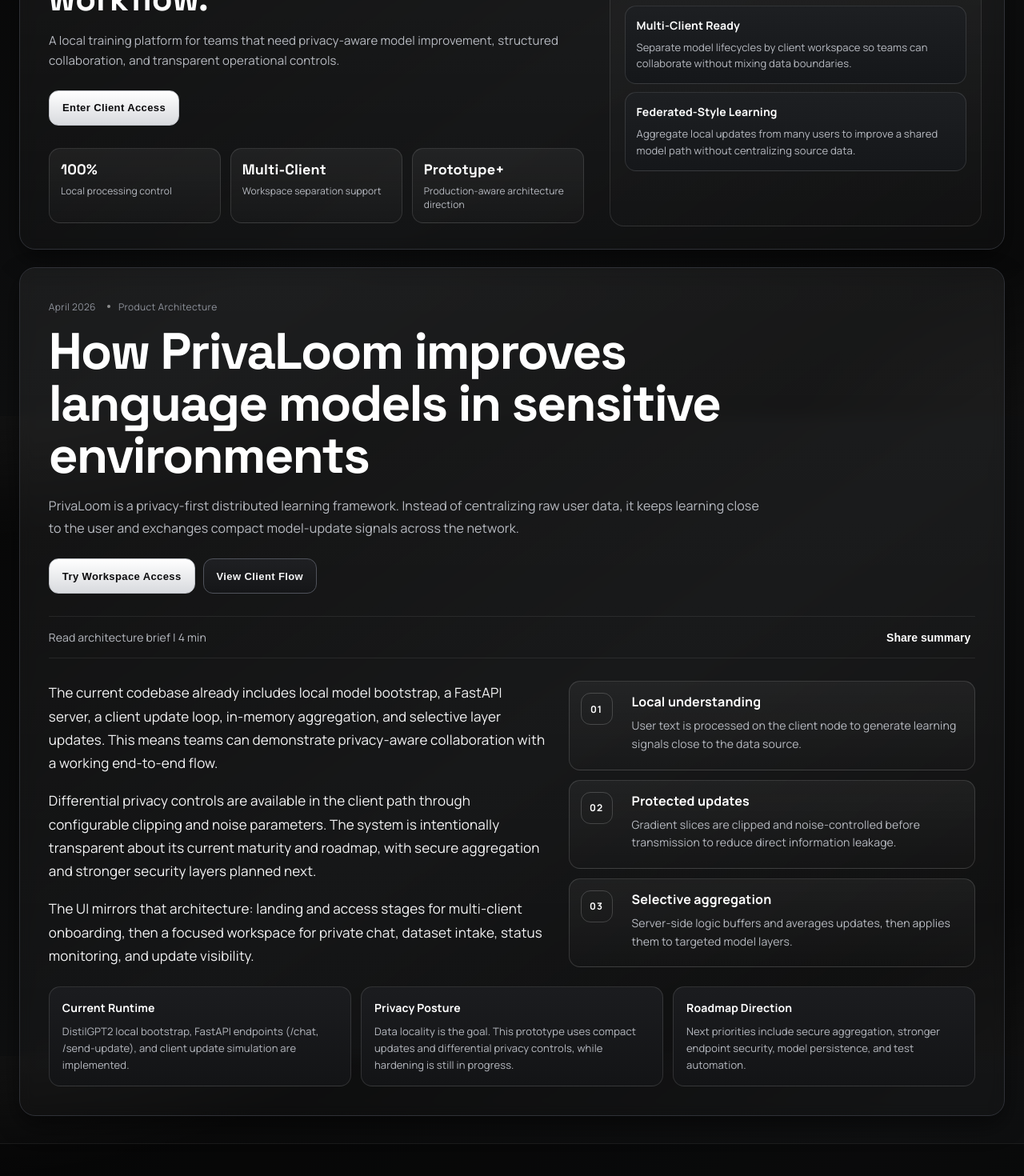
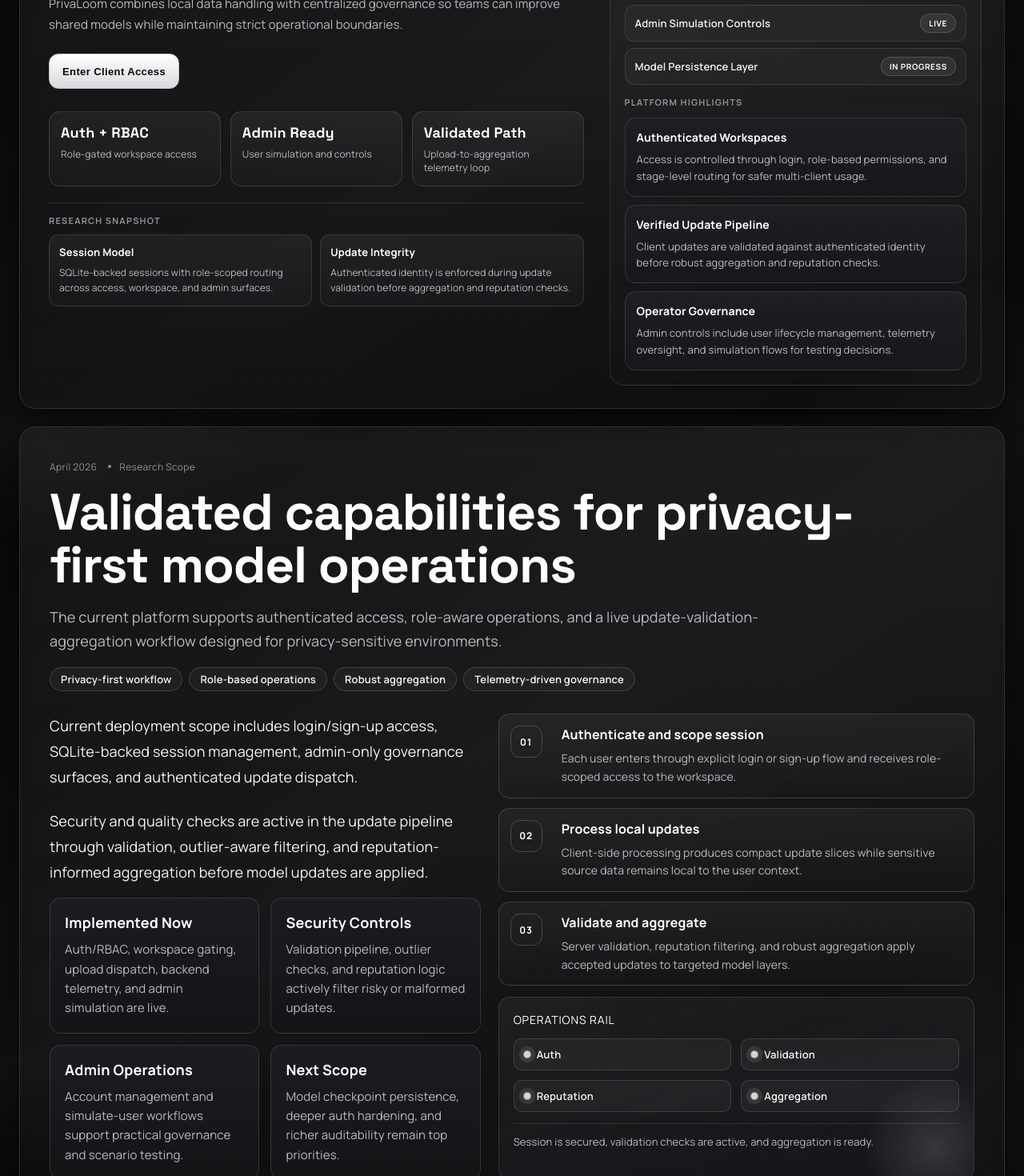
Before and after one commit to hitwesh/PrivaLoom, a React (Vite) app in the folder frontend/: page / in a window 1280 px wide. Shown: the part 280-1750 px from the top of the page at 80% size. Built offline with nearby package versions, Linux system fonts and the light colour scheme; no server answers.

Commit message:
feat: Revamp architecture and landing pages with enhanced authentication and visual updates

```diff
--- a/frontend/components/ArchitecturePage.jsx
+++ b/frontend/components/ArchitecturePage.jsx
@@ -1,28 +1,48 @@
 const systemLayers = [
   {
-    title: "Client Learning Node",
-    copy: "Sensitive user data is processed locally. The client computes compact learning signals close to the data source.",
+    title: "Access and Identity Layer",
+    copy: "Authentication, session tokens, and role checks gate every protected endpoint and workspace surface.",
   },
   {
-    title: "Privacy Guardrail",
-    copy: "Updates are prepared with clipping and controlled noise before being sent to the aggregation channel.",
+    title: "Client Processing Node",
+    copy: "Sensitive data stays local while the client computes compact update slices for collaborative learning.",
   },
   {
-    title: "Aggregation Service",
-    copy: "The server receives update slices from multiple clients and applies averaged updates to selected model layers.",
+    title: "Validation and Reputation Pipeline",
+    copy: "Server-side checks validate structure, bounds, and trust signals before updates are accepted.",
   },
   {
-    title: "Workspace Control",
-    copy: "Teams monitor document intake, model status, and activity signals through an operator-focused UI.",
+    title: "Robust Aggregation Core",
+    copy: "Accepted updates are buffered, filtered, and aggregated using byzantine-aware methods before model application.",
+  },
+  {
+    title: "Operator Workspace",
+    copy: "Admin telemetry, account governance, and simulate-user controls provide practical operational oversight.",
   },
 ];
 
 const flow = [
-  "User data is processed on the local client.",
-  "The model computes compact update slices.",
-  "Protected updates are sent to the server.",
-  "Server aggregates updates across clients.",
-  "Selected model layers receive averaged improvements.",
+  "User authenticates and receives a role-scoped session.",
+  "Local client computes compact update slices from private context.",
+  "Authenticated updates are transmitted with canonical user identity.",
+  "Validation, outlier checks, and reputation filtering gate acceptance.",
+  "Robust aggregation applies vetted updates to selected model layers.",
+  "Workspace telemetry surfaces system health and operator controls.",
+];
+
+const scopeTracks = [
+  {
+    title: "Live in Current Scope",
+    copy: "Auth/RBAC, admin account lifecycle, user simulation flow, and protected API paths are implemented.",
+  },
+  {
+    title: "Security in Operation",
+    copy: "Validation pipeline, reputation filtering, and security event collection actively influence update handling.",
+  },
+  {
+    title: "Active Next Steps",
+    copy: "Model checkpoint persistence, stronger auth hardening, and expanded test depth remain priority workstreams.",
+  },
 ];
 
 export default function ArchitecturePage({ onStart }) {
@@ -32,8 +52,8 @@
         <p className="landing-eyebrow">System Architecture</p>
         <h1>How PrivaLoom coordinates privacy-first model improvement</h1>
         <p className="architecture-copy">
-          PrivaLoom combines local client learning with centralized aggregation so teams can improve
-          shared language models while keeping sensitive source data within each user environment.
+          The platform now combines authenticated workspace access, local update generation,
+          validation-first ingestion, and operator governance into one end-to-end learning system.
         </p>
 
         <div className="architecture-grid">
@@ -54,6 +74,15 @@
           </ol>
         </div>
 
+        <div className="architecture-scope-grid">
+          {scopeTracks.map((item) => (
+            <article key={item.title} className="architecture-scope-card">
+              <h3>{item.title}</h3>
+              <p>{item.copy}</p>
+            </article>
+          ))}
+        </div>
+
         <div className="architecture-actions">
           <button className="btn-primary" type="button" onClick={onStart}>
             Open Client Access
--- a/frontend/components/LandingPage.jsx
+++ b/frontend/components/LandingPage.jsx
@@ -1,50 +1,81 @@
 const valueCards = [
   {
-    title: "Private by Default",
-    copy: "Keep sensitive training context on-device and transmit compact learning signals instead of raw datasets.",
+    title: "Authenticated Workspaces",
+    copy: "Access is controlled through login, role-based permissions, and stage-level routing for safer multi-client usage.",
   },
   {
-    title: "Multi-Client Ready",
-    copy: "Separate model lifecycles by client workspace so teams can collaborate without mixing data boundaries.",
+    title: "Verified Update Pipeline",
+    copy: "Client updates are validated against authenticated identity before robust aggregation and reputation checks.",
   },
   {
-    title: "Federated-Style Learning",
-    copy: "Aggregate local updates from many users to improve a shared model path without centralizing source data.",
+    title: "Operator Governance",
+    copy: "Admin controls include user lifecycle management, telemetry oversight, and simulation flows for testing decisions.",
   },
 ];
 
 const flowSteps = [
   {
     step: "01",
-    title: "Local understanding",
-    copy: "User text is processed on the client node to generate learning signals close to the data source.",
+    title: "Authenticate and scope session",
+    copy: "Each user enters through explicit login or sign-up flow and receives role-scoped access to the workspace.",
   },
   {
     step: "02",
-    title: "Protected updates",
-    copy: "Gradient slices are clipped and noise-controlled before transmission to reduce direct information leakage.",
+    title: "Process local updates",
+    copy: "Client-side processing produces compact update slices while sensitive source data remains local to the user context.",
   },
   {
     step: "03",
-    title: "Selective aggregation",
-    copy: "Server-side logic buffers and averages updates, then applies them to targeted model layers.",
+    title: "Validate and aggregate",
+    copy: "Server validation, reputation filtering, and robust aggregation apply accepted updates to targeted model layers.",
   },
 ];
 
 const projectFacts = [
   {
-    title: "Current Runtime",
-    copy: "DistilGPT2 local bootstrap, FastAPI endpoints (/chat, /send-update), and client update simulation are implemented.",
+    title: "Implemented Now",
+    copy: "Auth/RBAC, workspace gating, upload dispatch, backend telemetry, and admin simulation are live.",
   },
   {
-    title: "Privacy Posture",
-    copy: "Data locality is the goal. This prototype uses compact updates and differential privacy controls, while hardening is still in progress.",
+    title: "Security Controls",
+    copy: "Validation pipeline, outlier checks, and reputation logic actively filter risky or malformed updates.",
   },
   {
-    title: "Roadmap Direction",
-    copy: "Next priorities include secure aggregation, stronger endpoint security, model persistence, and test automation.",
+    title: "Admin Operations",
+    copy: "Account management and simulate-user workflows support practical governance and scenario testing.",
+  },
+  {
+    title: "Next Scope",
+    copy: "Model checkpoint persistence, deeper auth hardening, and richer auditability remain top priorities.",
   },
 ];
+
+const scopeStatus = [
+  { label: "Authentication + RBAC", state: "Live" },
+  { label: "Upload Validation + Aggregation", state: "Live" },
+  { label: "Admin Simulation Controls", state: "Live" },
+  { label: "Model Persistence Layer", state: "In progress" },
+];
+
+const researchTags = [
+  "Privacy-first workflow",
+  "Role-based operations",
+  "Robust aggregation",
+  "Telemetry-driven governance",
+];
+
+const researchSnapshot = [
+  {
+    title: "Session Model",
+    copy: "SQLite-backed sessions with role-scoped routing across access, workspace, and admin surfaces.",
+  },
+  {
+    title: "Update Integrity",
+    copy: "Authenticated identity is enforced during update validation before aggregation and reputation checks.",
+  },
+];
+
+const projectSignals = ["Auth", "Validation", "Reputation", "Aggregation"];
 
 export default function LandingPage({ onStart }) {
   return (
@@ -52,11 +83,11 @@
       <div className="landing-content">
         <div className="landing-panel card-surface">
           <div className="landing-main">
-            <p className="landing-eyebrow">PrivaLoom</p>
-            <h1>Build private AI models with a professional multi-client workflow.</h1>
+            <p className="landing-eyebrow">Research Overview</p>
+            <h1>Private model improvement for regulated, multi-client teams.</h1>
             <p className="landing-copy">
-              A local training platform for teams that need privacy-aware model improvement,
-              structured collaboration, and transparent operational controls.
+              PrivaLoom combines local data handling with centralized governance so teams can
+              improve shared models while maintaining strict operational boundaries.
             </p>
 
             <div className="landing-actions">
@@ -67,21 +98,43 @@
 
             <div className="landing-metrics">
               <article>
-                <h3>100%</h3>
-                <p>Local processing control</p>
+                <h3>Auth + RBAC</h3>
+                <p>Role-gated workspace access</p>
               </article>
               <article>
-                <h3>Multi-Client</h3>
-                <p>Workspace separation support</p>
+                <h3>Admin Ready</h3>
+                <p>User simulation and controls</p>
               </article>
               <article>
-                <h3>Prototype+</h3>
-                <p>Production-aware architecture direction</p>
+                <h3>Validated Path</h3>
+                <p>Upload-to-aggregation telemetry loop</p>
               </article>
+            </div>
+
+            <div className="landing-snapshot">
+              <p className="landing-snapshot-title">Research Snapshot</p>
+              <div className="landing-snapshot-grid">
+                {researchSnapshot.map((item) => (
+                  <article key={item.title} className="landing-snapshot-card">
+                    <h4>{item.title}</h4>
+                    <p>{item.copy}</p>
+                  </article>
+                ))}
+              </div>
             </div>
           </div>
 
           <aside className="landing-side">
+            <p className="landing-side-title">Current Scope</p>
+            <div className="landing-scope-list">
+              {scopeStatus.map((item) => (
+                <article key={item.label} className="landing-scope-item">
+                  <p>{item.label}</p>
+                  <span>{item.state}</span>
+                </article>
+              ))}
+            </div>
+
             <p className="landing-side-title">Platform Highlights</p>
             <div className="landing-card-list">
               {valueCards.map((card) => (
@@ -97,51 +150,47 @@
         <article className="project-article card-surface">
           <p className="project-meta">
             <span>April 2026</span>
-            <span>Product Architecture</span>
+            <span>Research Scope</span>
           </p>
-          <h2>How PrivaLoom improves language models in sensitive environments</h2>
+          <h2>Validated capabilities for privacy-first model operations</h2>
           <p className="project-lead">
-            PrivaLoom is a privacy-first distributed learning framework. Instead of centralizing raw
-            user data, it keeps learning close to the user and exchanges compact model-update
-            signals across the network.
+            The current platform supports authenticated access, role-aware operations, and a live
+            update-validation-aggregation workflow designed for privacy-sensitive environments.
           </p>
 
-          <div className="project-actions">
-            <button className="btn-primary" type="button" onClick={onStart}>
-              Try Workspace Access
-            </button>
-            <button className="btn-ghost" type="button" onClick={onStart}>
-              View Client Flow
-            </button>
-          </div>
-
-          <div className="project-utility-row">
-            <p>Read architecture brief | 4 min</p>
-            <button className="project-share-btn" type="button">
-              Share summary
-            </button>
+          <div className="project-tag-row">
+            {researchTags.map((tag) => (
+              <span key={tag} className="project-tag">
+                {tag}
+              </span>
+            ))}
           </div>
 
           <div className="project-body">
+            <div className="project-main-column">
               <div className="project-body-copy">
                 <p>
-                The current codebase already includes local model bootstrap, a FastAPI server, a
-                client update loop, in-memory aggregation, and selective layer updates. This means
-                teams can demonstrate privacy-aware collaboration with a working end-to-end flow.
+                  Current deployment scope includes login/sign-up access, SQLite-backed session
+                  management, admin-only governance surfaces, and authenticated update dispatch.
                 </p>
                 <p>
-                Differential privacy controls are available in the client path through configurable
-                clipping and noise parameters. The system is intentionally transparent about its
-                current maturity and roadmap, with secure aggregation and stronger security layers
-                planned next.
-              </p>
-              <p>
-                The UI mirrors that architecture: landing and access stages for multi-client
-                onboarding, then a focused workspace for private chat, dataset intake, status
-                monitoring, and update visibility.
+                  Security and quality checks are active in the update pipeline through validation,
+                  outlier-aware filtering, and reputation-informed aggregation before model updates
+                  are applied.
                 </p>
               </div>
 
+              <div className="project-facts-grid">
+                {projectFacts.map((item) => (
+                  <article key={item.title} className="project-fact-card">
+                    <h3>{item.title}</h3>
+                    <p>{item.copy}</p>
+                  </article>
+                ))}
+              </div>
+            </div>
+
+            <div className="project-side-column">
               <ol className="project-flow-list">
                 {flowSteps.map((item) => (
                   <li key={item.title} className="project-flow-item">
@@ -153,15 +202,23 @@
                   </li>
                 ))}
               </ol>
+
+              <div className="project-side-fill">
+                <p className="project-side-fill-title">Operations Rail</p>
+                <div className="project-side-signal-grid">
+                  {projectSignals.map((item) => (
+                    <article key={item} className="project-side-signal">
+                      <span className="project-signal-dot" aria-hidden="true" />
+                      <p>{item}</p>
+                    </article>
+                  ))}
                 </div>
 
-          <div className="project-facts-grid">
-            {projectFacts.map((item) => (
-              <article key={item.title} className="project-fact-card">
-                <h3>{item.title}</h3>
-                <p>{item.copy}</p>
-              </article>
-            ))}
+                <p className="project-side-note">
+                  Session is secured, validation checks are active, and aggregation is ready.
+                </p>
+              </div>
+            </div>
           </div>
         </article>
       </div>
--- a/frontend/styles.css
+++ b/frontend/styles.css
@@ -494,6 +494,48 @@
   font-size: 12px;
 }
 
+.landing-snapshot {
+  margin-top: 20px;
+  padding-top: 14px;
+  border-top: 1px solid rgba(255, 255, 255, 0.1);
+}
+
+.landing-snapshot-title {
+  margin: 0;
+  color: var(--text-subtle);
+  font-size: 11px;
+  letter-spacing: 0.11em;
+  text-transform: uppercase;
+  font-weight: 700;
+}
+
+.landing-snapshot-grid {
+  margin-top: 10px;
+  display: grid;
+  grid-template-columns: repeat(2, minmax(0, 1fr));
+  gap: 10px;
+}
+
+.landing-snapshot-card {
+  border: 1px solid rgba(255, 255, 255, 0.12);
+  border-radius: 12px;
+  padding: 12px;
+  background: linear-gradient(180deg, rgba(255, 255, 255, 0.05), rgba(255, 255, 255, 0.02));
+}
+
+.landing-snapshot-card h4 {
+  margin: 0;
+  color: var(--white);
+  font-size: 13px;
+}
+
+.landing-snapshot-card p {
+  margin: 8px 0 0;
+  color: var(--text-soft);
+  font-size: 12px;
+  line-height: 1.58;
+}
+
 .landing-side {
   border: 1px solid rgba(255, 255, 255, 0.1);
   border-radius: 18px;
@@ -508,6 +550,47 @@
   letter-spacing: 0.11em;
   text-transform: uppercase;
   font-weight: 700;
+}
+
+.landing-scope-list {
+  margin-top: 12px;
+  margin-bottom: 14px;
+  display: grid;
+  gap: 8px;
+}
+
+.landing-scope-item {
+  display: flex;
+  align-items: center;
+  justify-content: space-between;
+  gap: 10px;
+  border: 1px solid rgba(255, 255, 255, 0.11);
+  border-radius: 12px;
+  padding: 10px 12px;
+  background: rgba(255, 255, 255, 0.03);
+}
+
+.landing-scope-item p {
+  margin: 0;
+  color: var(--text-main);
+  font-size: 13px;
+  font-weight: 600;
+}
+
+.landing-scope-item span {
+  display: inline-flex;
+  align-items: center;
+  justify-content: center;
+  min-height: 24px;
+  border-radius: 999px;
+  border: 1px solid rgba(255, 255, 255, 0.16);
+  background: rgba(255, 255, 255, 0.07);
+  color: var(--white);
+  font-size: 10px;
+  font-weight: 700;
+  letter-spacing: 0.06em;
+  text-transform: uppercase;
+  padding: 0 10px;
 }
 
 .landing-card-list {
@@ -543,10 +626,9 @@
 }
 
 .project-article {
-  padding: clamp(24px, 2.8vw, 40px);
+  padding: clamp(26px, 2.9vw, 44px);
   animation: rise-in 620ms ease both;
 }
-
 .project-meta {
   margin: 0;
   display: inline-flex;
@@ -578,24 +660,45 @@
   margin: 14px 0 0;
   color: var(--white);
   font-family: "Space Grotesk", "Manrope", sans-serif;
-  font-size: clamp(34px, 5vw, 74px);
-  line-height: 1.02;
-  letter-spacing: -0.03em;
-  max-width: 980px;
+  font-size: clamp(36px, 5vw, 72px);
+  line-height: 1.04;
+  letter-spacing: -0.02em;
+  max-width: 1080px;
 }
 
 .project-lead {
   margin: 16px 0 0;
-  max-width: 900px;
-  color: var(--text-soft);
-  font-size: 16px;
-  line-height: 1.75;
+  max-width: 980px;
+  color: var(--text-soft);
+  font-size: 18px;
+  line-height: 1.68;
+}
+
+.project-tag-row {
+  margin-top: 18px;
+  display: flex;
+  flex-wrap: wrap;
+  gap: 8px;
+}
+
+.project-tag {
+  display: inline-flex;
+  align-items: center;
+  min-height: 30px;
+  border-radius: 999px;
+  border: 1px solid rgba(255, 255, 255, 0.14);
+  background: rgba(255, 255, 255, 0.04);
+  color: var(--text-main);
+  font-size: 13px;
+  font-weight: 600;
+  padding: 0 13px;
 }
 
 .project-actions {
-  margin-top: 24px;
-  display: flex;
-  align-items: center;
+  margin-top: 26px;
+  display: flex;
+  align-items: center;
+  justify-content: flex-end;
   gap: 10px;
 }
 
@@ -633,20 +736,27 @@
 .project-body {
   margin-top: 28px;
   display: grid;
-  grid-template-columns: 1.1fr 0.9fr;
-  gap: 28px;
+  grid-template-columns: 0.95fr 1.05fr;
+  gap: 22px;
+  align-items: stretch;
+}
+
+.project-main-column {
+  display: grid;
+  gap: 16px;
+  align-content: start;
 }
 
 .project-body-copy {
   display: grid;
-  gap: 18px;
+  gap: 24px;
 }
 
 .project-body-copy p {
   margin: 0;
   color: var(--text-main);
-  font-size: 17px;
-  line-height: 1.72;
+  font-size: 18px;
+  line-height: 1.76;
 }
 
 .project-flow-list {
@@ -655,6 +765,89 @@
   list-style: none;
   display: grid;
   gap: 12px;
+}
+
+.project-side-column {
+  display: flex;
+  flex-direction: column;
+  gap: 14px;
+  min-height: 100%;
+}
+
+.project-side-fill {
+  position: relative;
+  border: 1px solid rgba(255, 255, 255, 0.12);
+  border-radius: 14px;
+  padding: 18px;
+  background: linear-gradient(165deg, rgba(255, 255, 255, 0.05), rgba(20, 22, 26, 0.92));
+  overflow: hidden;
+  display: flex;
+  flex-direction: column;
+  flex: 1;
+  min-height: 208px;
+}
+
+.project-side-fill::after {
+  content: "";
+  position: absolute;
+  right: -46px;
+  bottom: -56px;
+  width: 188px;
+  height: 188px;
+  border-radius: 50%;
+  background: radial-gradient(circle, rgba(255, 255, 255, 0.14), transparent 70%);
+  pointer-events: none;
+}
+
+.project-side-fill-title {
+  margin: 0;
+  color: var(--white);
+  font-size: 14px;
+  letter-spacing: 0.06em;
+  text-transform: uppercase;
+}
+
+.project-side-signal-grid {
+  margin-top: 14px;
+  display: grid;
+  grid-template-columns: repeat(2, minmax(0, 1fr));
+  gap: 12px;
+}
+
+.project-side-signal {
+  margin: 0;
+  display: flex;
+  align-items: center;
+  gap: 8px;
+  border: 1px solid rgba(255, 255, 255, 0.12);
+  border-radius: 10px;
+  padding: 10px 12px;
+  background: rgba(255, 255, 255, 0.04);
+}
+
+.project-side-signal p {
+  margin: 0;
+  color: var(--text-main);
+  font-size: 13px;
+  font-weight: 600;
+}
+
+.project-signal-dot {
+  width: 8px;
+  height: 8px;
+  border-radius: 50%;
+  background: rgba(255, 255, 255, 0.82);
+  box-shadow: 0 0 0 5px rgba(255, 255, 255, 0.1);
+  animation: gentle-pulse 2.4s ease-in-out infinite;
+}
+
+.project-side-note {
+  margin: 14px 0 0;
+  padding-top: 12px;
+  border-top: 1px solid rgba(255, 255, 255, 0.1);
+  color: var(--text-soft);
+  font-size: 13px;
+  line-height: 1.65;
 }
 
 .project-flow-item {
@@ -695,31 +888,32 @@
 }
 
 .project-facts-grid {
-  margin-top: 24px;
-  display: grid;
-  grid-template-columns: repeat(3, minmax(0, 1fr));
-  gap: 12px;
+  margin-top: 0;
+  display: grid;
+  grid-template-columns: repeat(2, minmax(0, 1fr));
+  gap: 14px;
 }
 
 .project-fact-card {
   border: 1px solid rgba(255, 255, 255, 0.12);
   border-radius: 14px;
-  padding: 16px;
+  padding: 18px;
+  min-height: 126px;
   background: linear-gradient(180deg, #1b1c1f, #131416);
 }
 
 .project-fact-card h3 {
   margin: 0;
   color: var(--white);
-  font-size: 14px;
+  font-size: 18px;
   letter-spacing: 0.01em;
 }
 
 .project-fact-card p {
   margin: 10px 0 0;
   color: var(--text-soft);
-  font-size: 13px;
-  line-height: 1.6;
+  font-size: 15px;
+  line-height: 1.62;
 }
 
 .access-card {
@@ -820,6 +1014,33 @@
   margin-top: 18px;
 }
 
+.architecture-scope-grid {
+  margin-top: 16px;
+  display: grid;
+  grid-template-columns: repeat(3, minmax(0, 1fr));
+  gap: 12px;
+}
+
+.architecture-scope-card {
+  border: 1px solid rgba(255, 255, 255, 0.14);
+  border-radius: 14px;
+  padding: 14px;
+  background: linear-gradient(180deg, #1a1b1e, #121315);
+}
+
+.architecture-scope-card h3 {
+  margin: 0;
+  color: var(--white);
+  font-size: 14px;
+}
+
+.architecture-scope-card p {
+  margin: 8px 0 0;
+  color: var(--text-soft);
+  font-size: 13px;
+  line-height: 1.62;
+}
+
 .access-card h1 {
   font-size: clamp(30px, 4vw, 38px);
 }
@@ -1152,7 +1373,6 @@
   display: flex;
   gap: 8px;
 }
-
 .dataset-tab-actions button {
   border: none;
   background: transparent;
@@ -2297,13 +2517,29 @@
     grid-template-columns: 1fr;
   }
 
+  .architecture-scope-grid {
+    grid-template-columns: 1fr;
+  }
+
   .landing-metrics {
+    grid-template-columns: 1fr;
+  }
+
+  .landing-snapshot-grid {
     grid-template-columns: 1fr;
   }
 
   .project-body {
     grid-template-columns: 1fr;
     gap: 20px;
+  }
+
+  .project-side-column {
+    min-height: 0;
+  }
+
+  .project-side-fill {
+    min-height: 184px;
   }
 
   .project-facts-grid {
@@ -2427,6 +2663,19 @@
     grid-template-columns: 44px minmax(0, 1fr);
   }
 
+  .project-side-signal-grid {
+    grid-template-columns: 1fr;
+  }
+
+  .project-side-fill {
+    min-height: 154px;
+  }
+
+  .landing-scope-item {
+    flex-direction: column;
+    align-items: flex-start;
+  }
+
   .footer-grid {
     grid-template-columns: 1fr;
   }
```
Also changed, not shown: 1 other file (tests, documents, lock files or other folders). Lines whose indentation alone changed are shown as unchanged.
